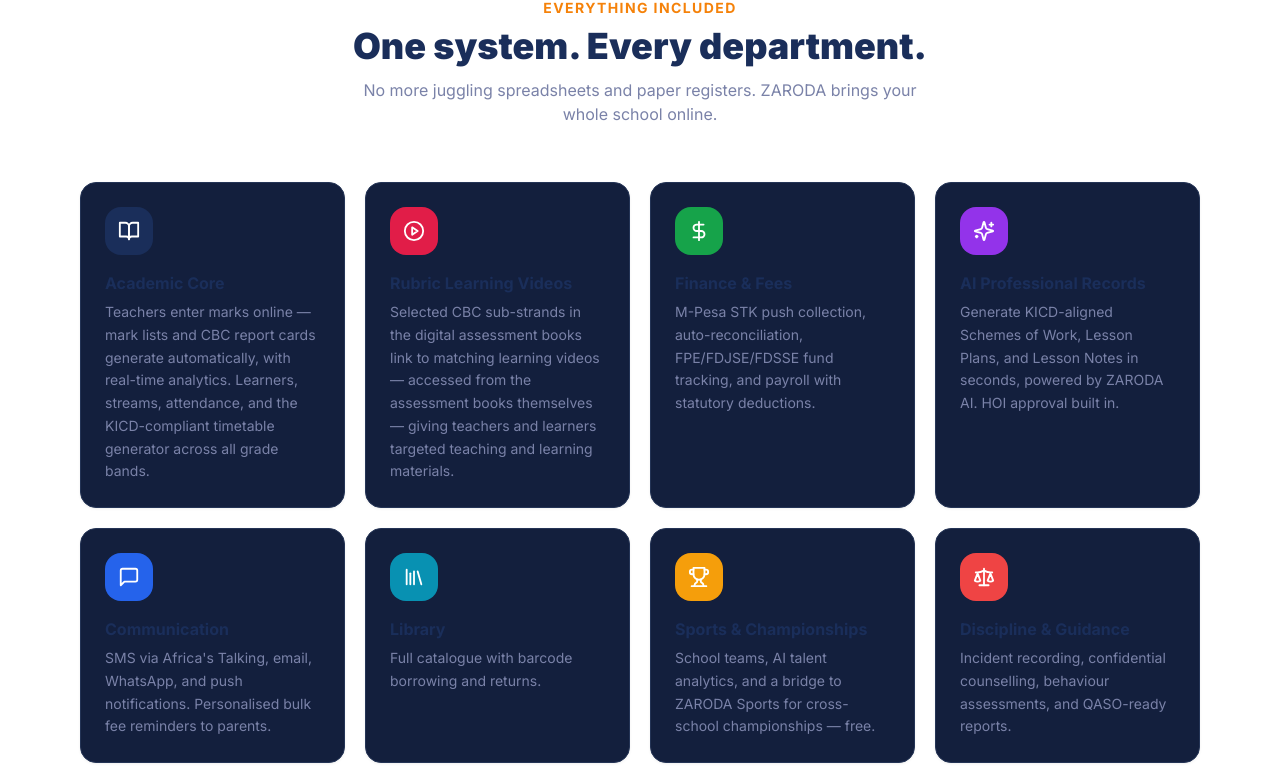
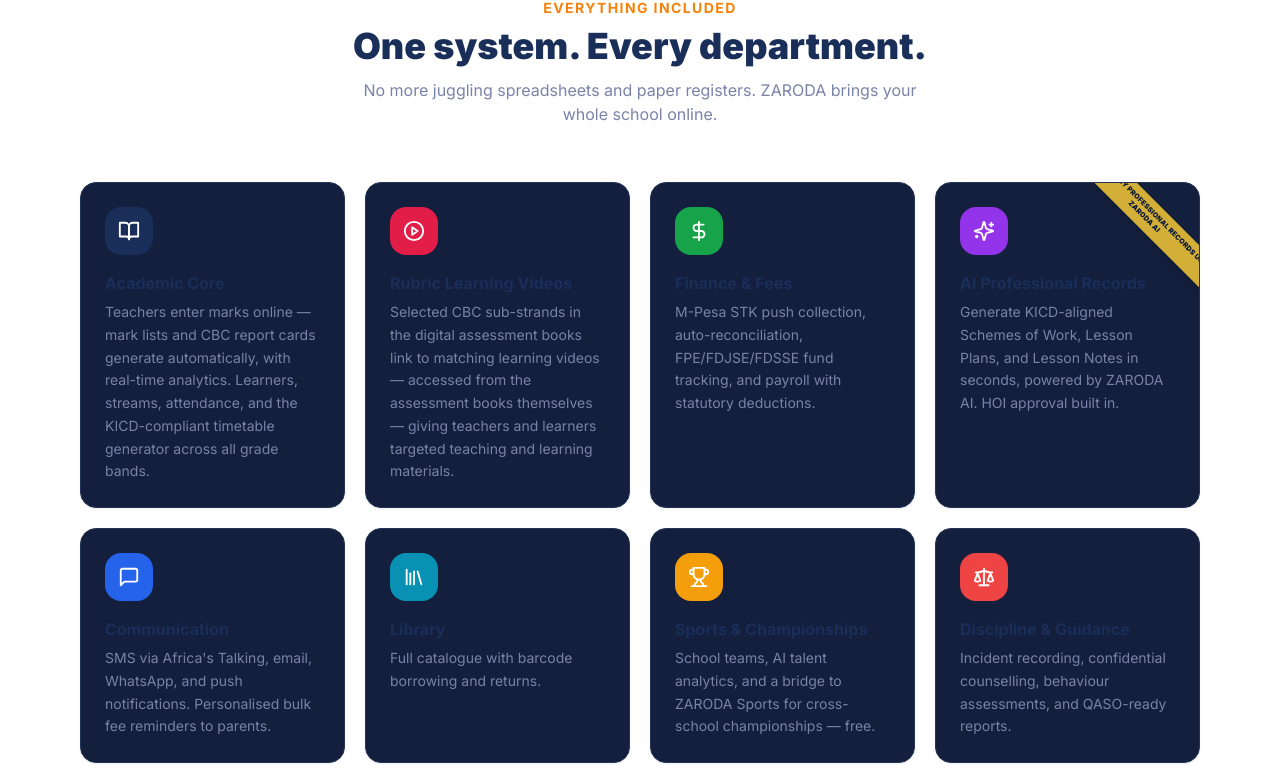
Before and after one commit to oduorongo/zaroda-main, a Next.js app in the folder frontend/: page / in a window 1280 px wide. Shown: the part 940-1721 px from the top of the page. Built offline with nearby package versions, Linux system fonts and the light colour scheme; no server answers.

Commit message:
Add corner ribbon CTA to the AI Professional Records feature card
"GENERATE MY PROFESSIONAL RECORDS USING ZARODA AI" ribbon, linking to
the individual-teacher signup path, on top of the existing text CTA in
the hero.

Co-Authored-By: Claude Sonnet 5 <noreply@anthropic.com>

```diff
--- a/frontend/app/page.tsx
+++ b/frontend/app/page.tsx
@@ -12,7 +12,8 @@ const MODULES = [
   { icon: BookOpen,      title: 'Academic Core',        desc: 'Teachers enter marks online — mark lists and CBC report cards generate automatically, with real-time analytics. Learners, streams, attendance, and the KICD-compliant timetable generator across all grade bands.', color: 'bg-[#1a2e5a]' },
   { icon: PlayCircle,    title: 'Rubric Learning Videos', desc: 'Selected CBC sub-strands in the digital assessment books link to matching learning videos — accessed from the assessment books themselves — giving teachers and learners targeted teaching and learning materials.', color: 'bg-rose-600' },
   { icon: DollarSign,    title: 'Finance & Fees',       desc: 'M-Pesa STK push collection, auto-reconciliation, FPE/FDJSE/FDSSE fund tracking, and payroll with statutory deductions.', color: 'bg-green-600' },
-  { icon: Sparkles,      title: 'AI Professional Records', desc: 'Generate KICD-aligned Schemes of Work, Lesson Plans, and Lesson Notes in seconds, powered by ZARODA AI. HOI approval built in.', color: 'bg-purple-600' },
+  { icon: Sparkles,      title: 'AI Professional Records', desc: 'Generate KICD-aligned Schemes of Work, Lesson Plans, and Lesson Notes in seconds, powered by ZARODA AI. HOI approval built in.', color: 'bg-purple-600',
+    ribbon: { label: 'GENERATE MY PROFESSIONAL RECORDS USING ZARODA AI', href: '/auth/signup-individual' } },
   { icon: MessageSquare, title: 'Communication',        desc: 'SMS via Africa\'s Talking, email, WhatsApp, and push notifications. Personalised bulk fee reminders to parents.', color: 'bg-blue-600' },
   { icon: Library,       title: 'Library',              desc: 'Full catalogue with barcode borrowing and returns.', color: 'bg-cyan-600' },
   { icon: Trophy,        title: 'Sports & Championships', desc: 'School teams, AI talent analytics, and a bridge to ZARODA Sports for cross-school championships — free.', color: 'bg-amber-500' },
@@ -135,7 +136,13 @@ export default function HomePage() {
           {MODULES.map(m => {
             const Icon = m.icon;
             return (
-              <div key={m.title} className="card p-6 hover:shadow-md hover:-translate-y-1 transition-all">
+              <div key={m.title} className="card p-6 hover:shadow-md hover:-translate-y-1 transition-all relative overflow-hidden">
+                {(m as any).ribbon && (
+                  <Link href={(m as any).ribbon.href}
+                    className="absolute top-4 -right-11 w-48 rotate-45 bg-[#d4af37] text-[#0f1c38] text-center text-[7px] leading-tight font-black uppercase tracking-wide py-1.5 px-1 shadow-md hover:bg-[#f0d060] transition-colors">
+                    {(m as any).ribbon.label}
+                  </Link>
+                )}
                 <div className={`w-12 h-12 rounded-2xl ${m.color} flex items-center justify-center mb-4`}>
                   <Icon size={22} className="text-white"/>
                 </div>
```
